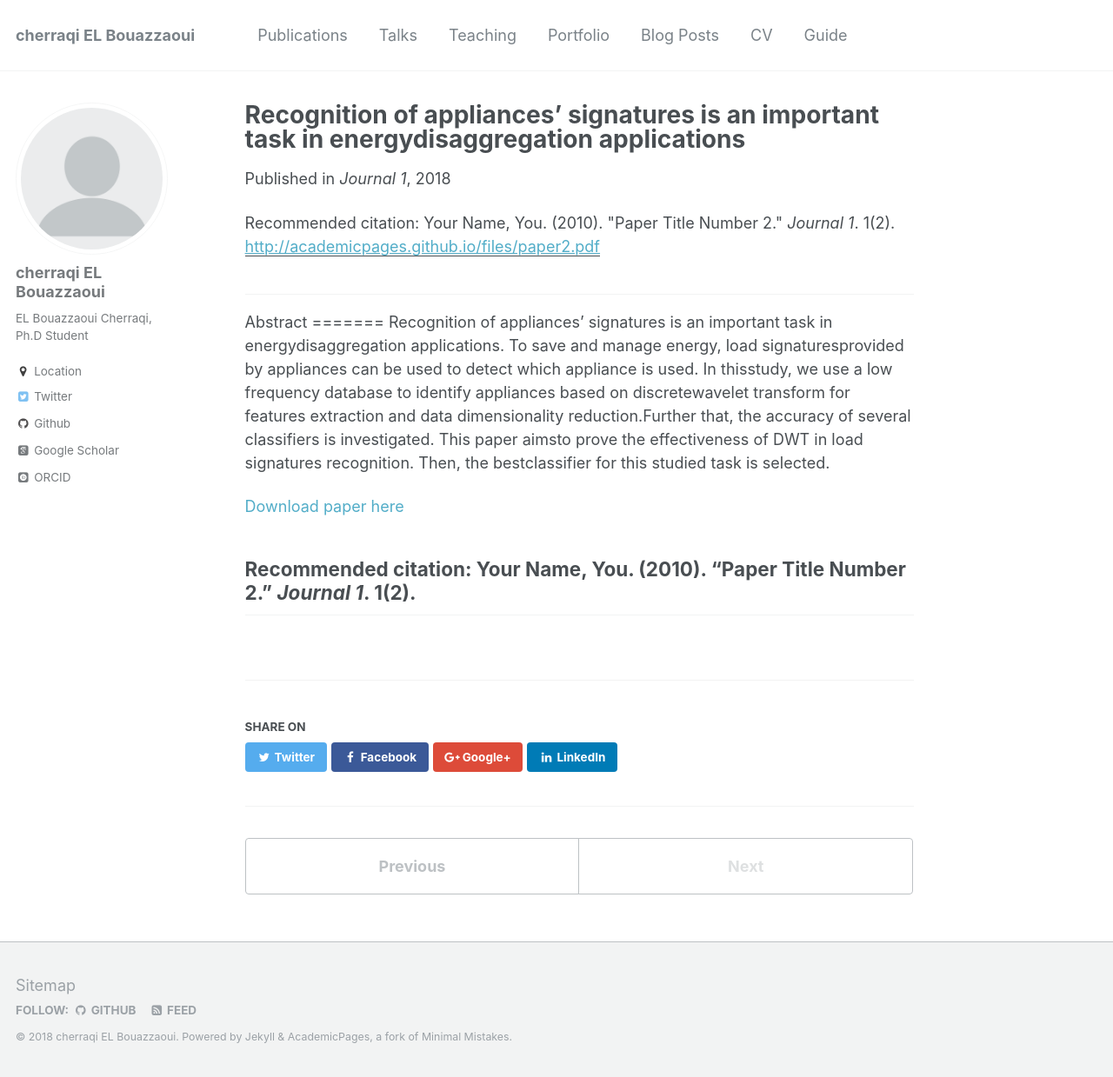
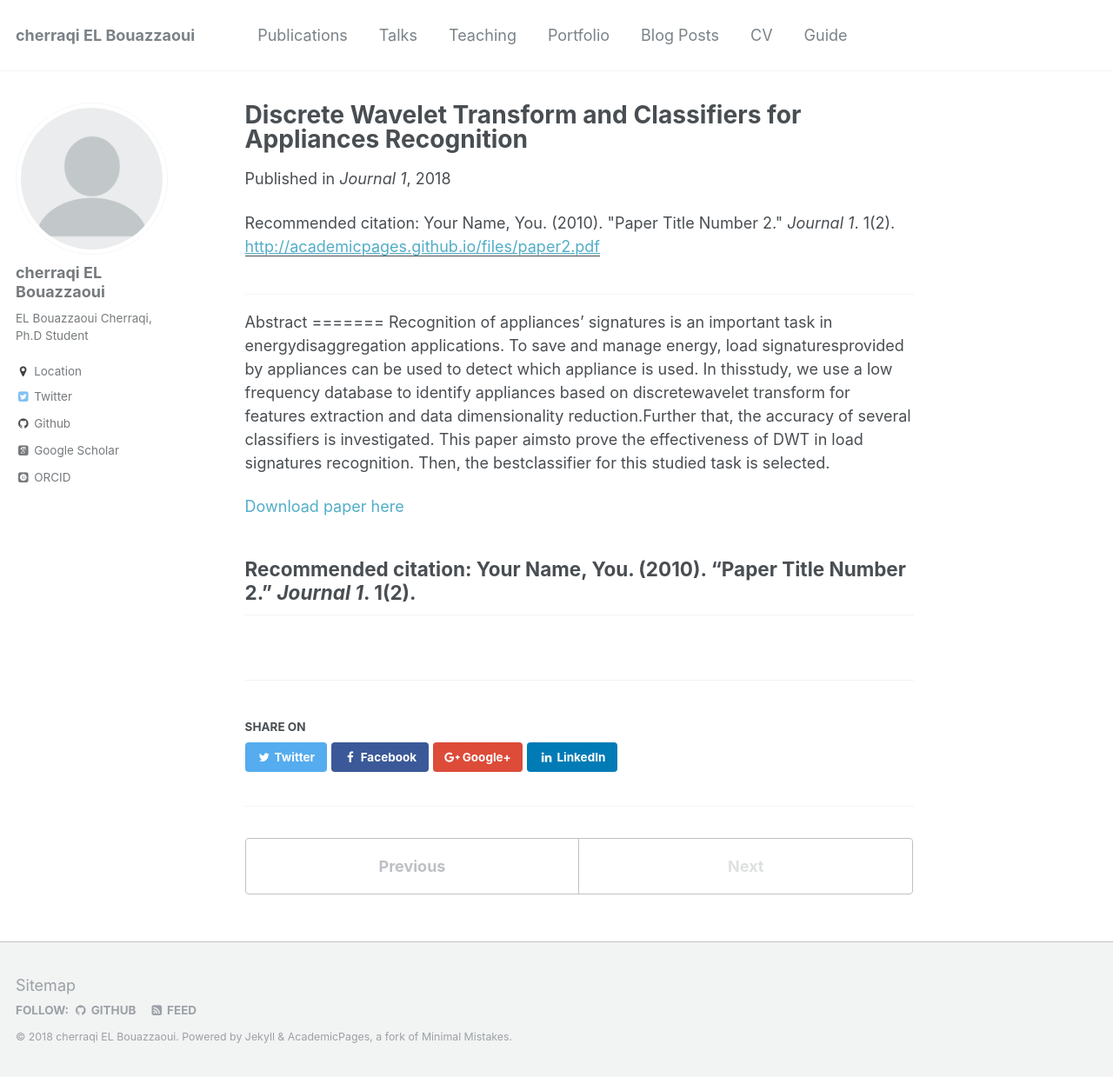
Before and after one commit to Cherrraqi/aca, a Jekyll site: the page built from _publications/Discrete Wavelet Transform and Classifiers for Appliances Recognition.md, in a window 1280 px wide and 1239 px high. Shown: the whole window at 87% size. Built offline with Jekyll 4.4.1, drawn with Linux system fonts in a browser that asks for light colours; some web fonts are replaced.

Commit message:
Update and rename 2010-10-01-paper-title-number-2.md to Discrete Wavelet Transform and Classifiers for Appliances Recognition.md

```diff
--- a/_publications/2010-10-01-paper-title-number-2.md
+++ b/_publications/Discrete Wavelet Transform and Classifiers for Appliances Recognition.md
@@ -1,5 +1,5 @@
 ---
-title: "Recognition of appliances’ signatures is an important task in energydisaggregation  applications"
+title: "Discrete Wavelet Transform and Classifiers for Appliances Recognition"
 collection: publications
 permalink: /publication/2010-10-01-paper-title-number-2
 excerpt: 'This paper is about the number 2. The number 3 is left for future work.'
```
